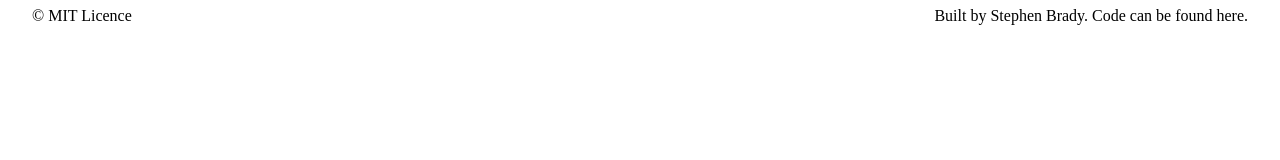
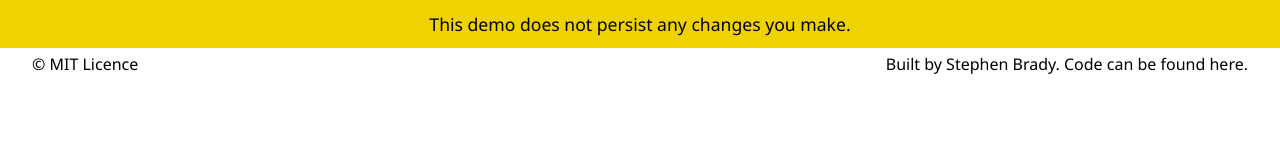
Before and after one commit to amazinglynormal/kanban-dashboard, a website: page src/index.html in a window 1280 px wide. Drawn offline with Linux system fonts and the light colour scheme.

Commit message:
feat: add warning header

```diff
--- a/src/global.css
+++ b/src/global.css
@@ -4,9 +4,22 @@
   padding: 0;
 }
 
+body {
+  font-family: "Segoe UI", Tahoma, Geneva, Verdana, sans-serif;
+}
+
 a {
   color: inherit;
   text-decoration: none;
+}
+
+header > p {
+  height: 3rem;
+  background-color: #eed202;
+  display: flex;
+  align-items: center;
+  justify-content: center;
+  font-size: 1.1rem;
 }
 
 footer {
--- a/src/index.html
+++ b/src/index.html
@@ -8,6 +8,10 @@
     <title>Kanban-ish</title>
   </head>
   <body>
+    <header>
+      <p>This demo does not persist any changes you make.</p>
+    </header>
+    <main></main>
     <footer>
       <p>&copy; MIT Licence</p>
       <p>
```
